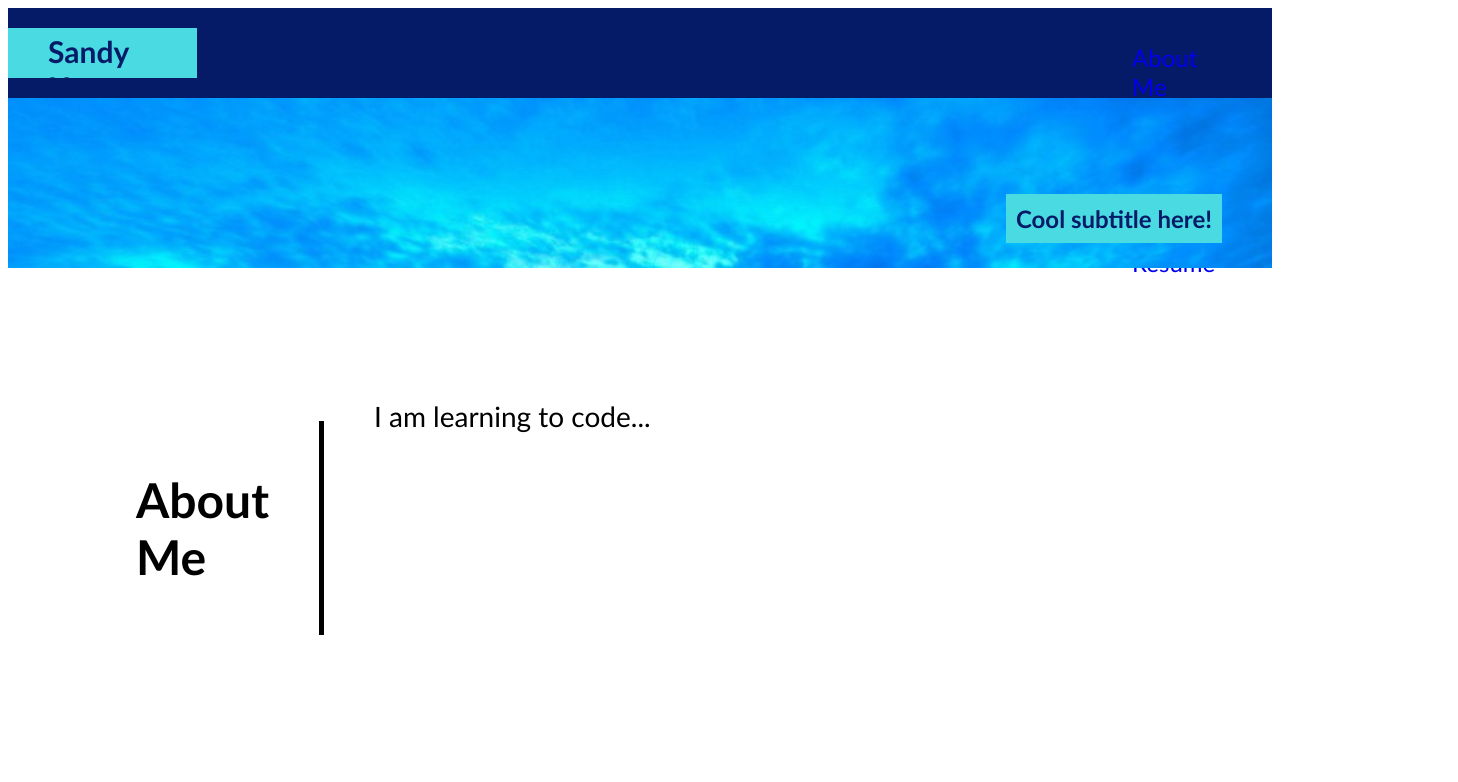
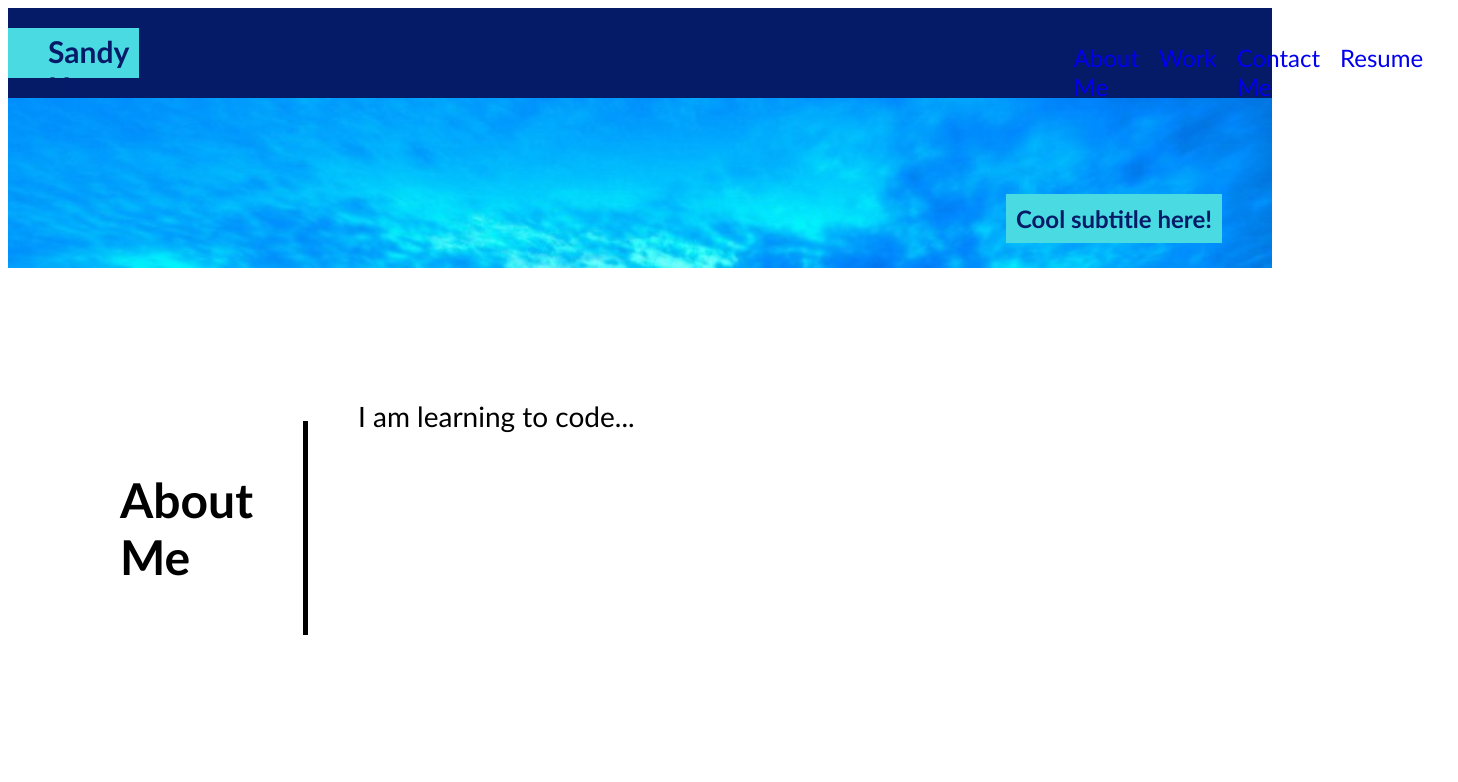
Before and after one commit to Sandy5433/Sandys-portfolio, a plain HTML site: page index.html in a window 1280 px wide. Shown: the top 782 px of the page, 1458 px wide, since content can reach past the window. Drawn offline with Linux system fonts and the light colour scheme.

Commit message:
update media screen rule

```diff
--- a/assets/css/style.css
+++ b/assets/css/style.css
@@ -29,9 +29,8 @@ header nav {
     flex-direction: row;
     margin-left: 900px;
     padding: 25px ;
-    color: var(--tiffany);
+    color: white;
     font-size: 24px;
-
 }
 
 nav a {
@@ -121,10 +120,12 @@ section img {
 }
 
 @media screen and (max-width: 1450px) {
-    header nav{
+    header {
         display: flex;
-        flex-direction: column;
-
+        flex-direction: row;
+        }
+    main {
+        max-width: 1200px;
     }
 
 }
```
Also changed, not shown: index.html (+1 -0 lines), 1 other file.
